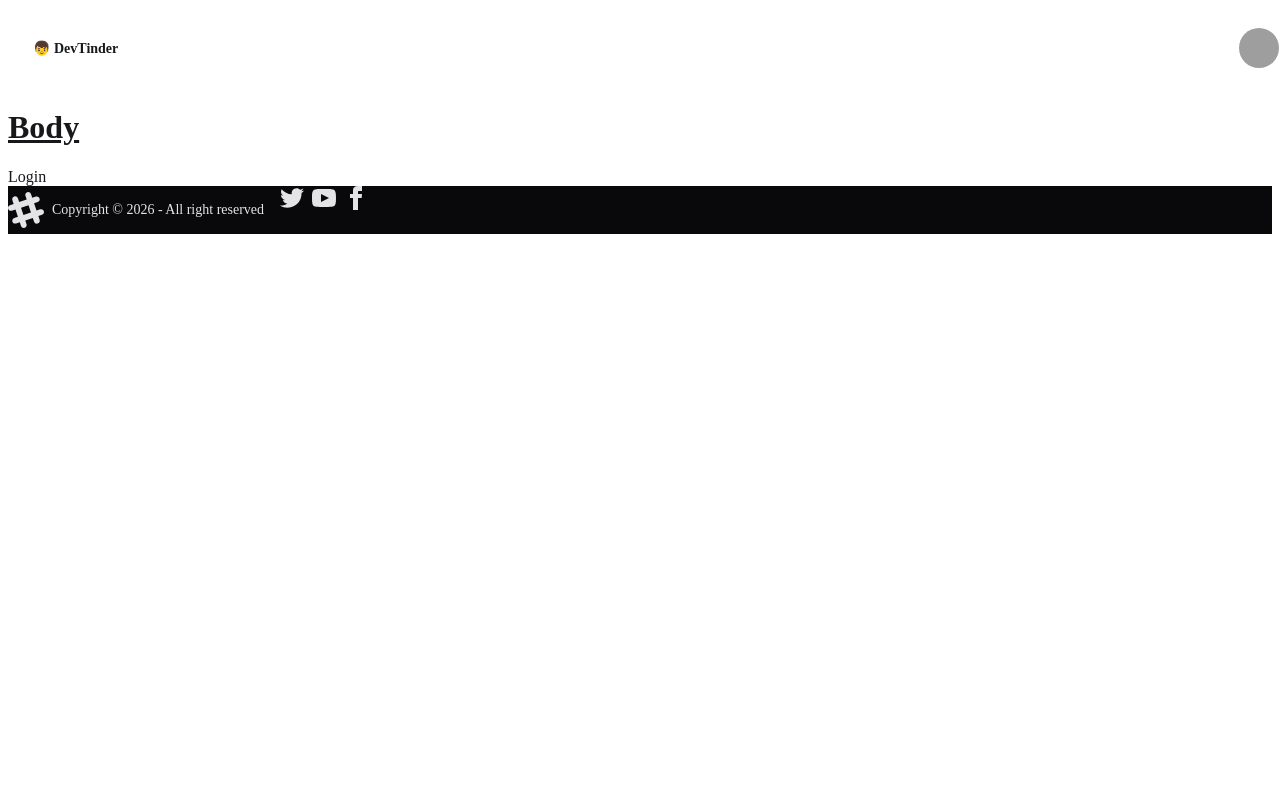
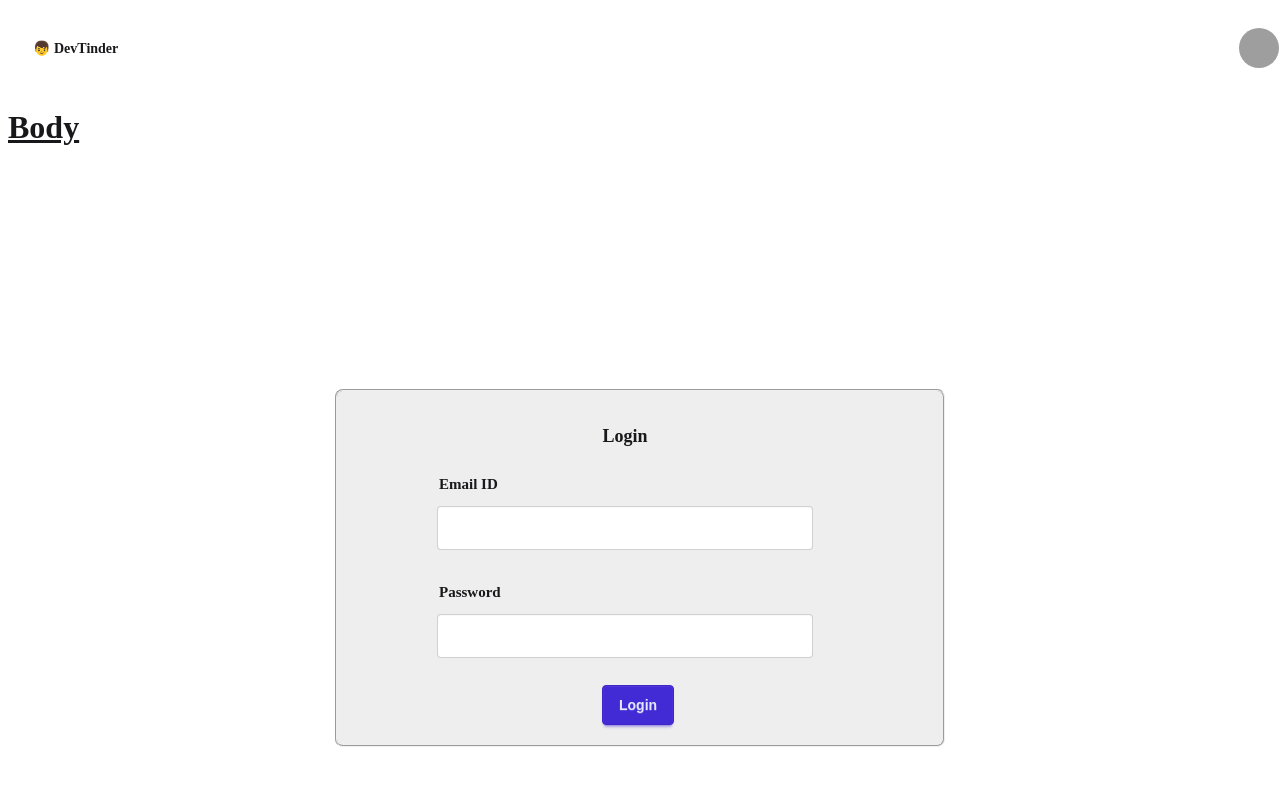
Before and after one commit to vamsikuruvella/NodeJS, a React (Vite) app in the folder DevTinder/DevTinder-Web/: page /login in a window 1280 px wide. Shown: the top 800 px of the page. Built offline with nearby package versions, Linux system fonts and the light colour scheme; grey boxes are pictures that could not be loaded.

Commit message:
21/06/26 v1

```diff
--- a/DevTinder/DevTinder-Web/src/login.jsx
+++ b/DevTinder/DevTinder-Web/src/login.jsx
@@ -1,7 +1,41 @@
 const Login = () => {
-    return<>
-        <div>Login</div>
-    </>
+    return <div className="flex justify-center items-center h-screen ">
+        <div className="card bg-base-100 w-96 shadow-sm ">
+            <div className="card-body p-[10px]">
+
+
+                <fieldset className="fieldset py-[20px] pr-[130px] pl-[100px] rounded-box bg-base-300">
+                   <h2 className="card-title justify-center">Login</h2>
+                   <div>
+                    <legend className="fieldset-legend mb-[5px] text-[15px]">Email ID</legend>
+                    <input
+                        type="text"
+                        className="input w-[350px] mb-[20px]"
+                        placeholder=" "
+                    />
+                    </div>
+
+                      <div>
+                    <legend className="fieldset-legend mb-[5px] text-[15px]">Password</legend>
+                    <input
+                        type="text"
+                        className="input w-[350px]"
+                        placeholder=""
+                    />
+                    </div>
+                     <br></br>
+                     <div className="card-actions ml-[165px]">
+                    <button className="btn btn-primary">Login</button>
+                </div>
+
+
+                </fieldset>
+
+
+
+            </div>
+        </div>
+    </div>
 }
 
 export default Login
```
